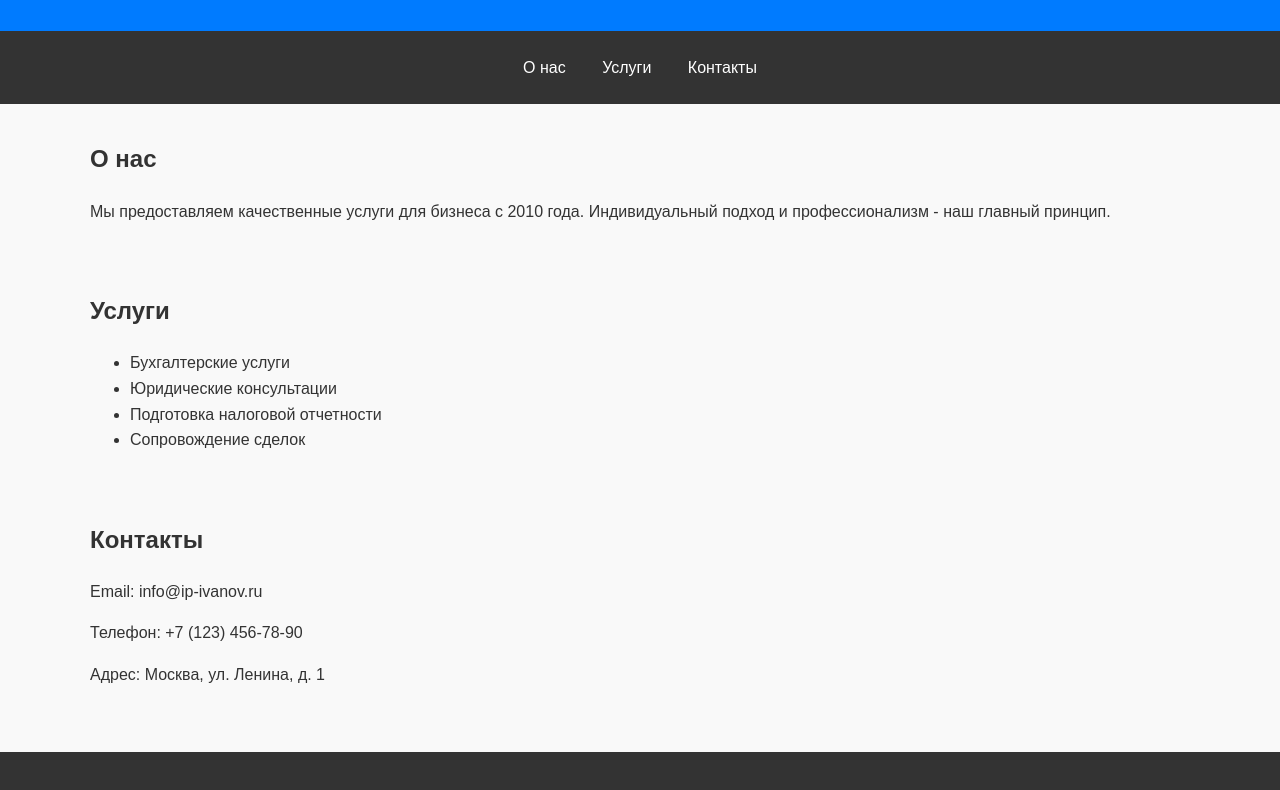
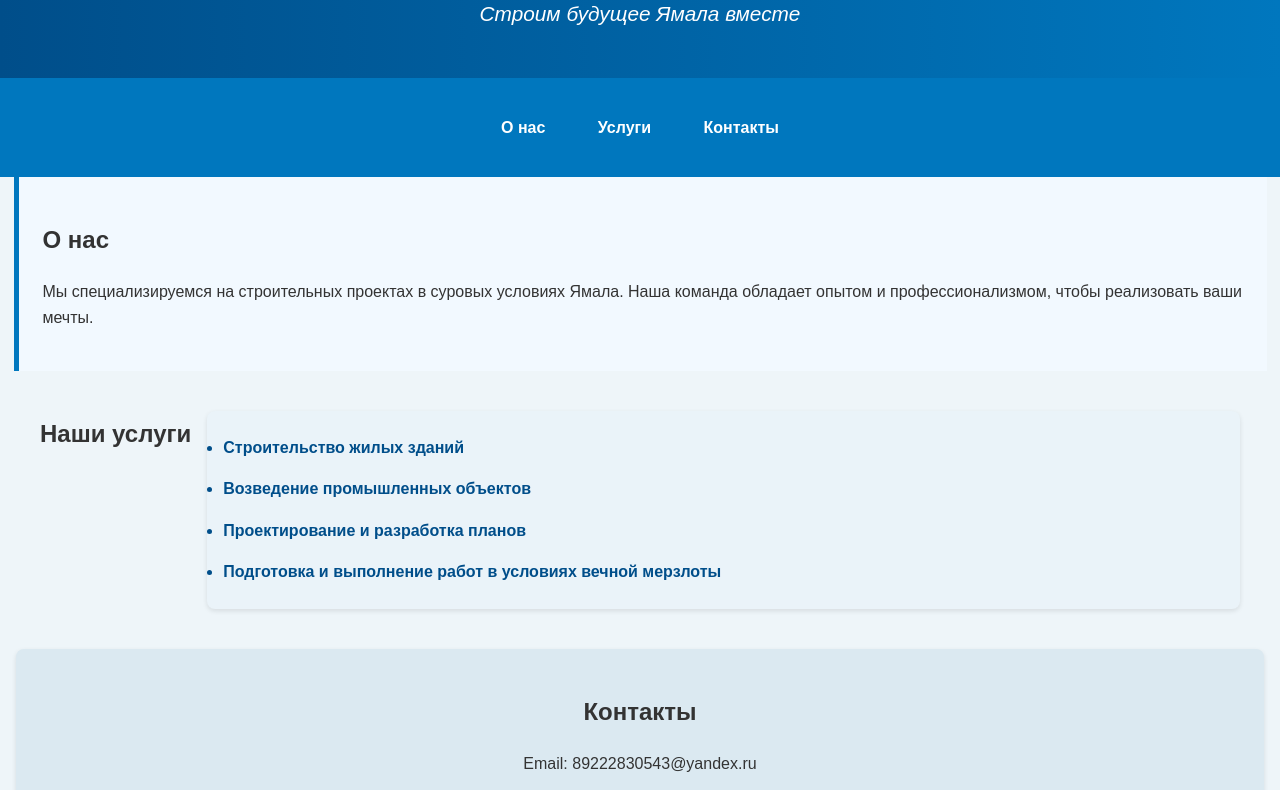
Before and after one commit to DotsenkoBuilding/-, a plain HTML site: page index.html in a window 1280 px wide. Shown: the part 128-918 px from the top of the page. Drawn offline with Linux system fonts and the light colour scheme.

Commit message:
Update index.html

```diff
--- a/index.html
+++ b/index.html
@@ -5,12 +5,123 @@
     <meta name="viewport" content="width=device-width, initial-scale=1.0">
     <title>ИП Доценко Роман Анатольевич</title>
     <link rel="stylesheet" href="styles.css">
+    <style>
+        /* Основные стили */
+        body {
+            font-family: Arial, sans-serif;
+            line-height: 1.6;
+            margin: 0;
+            padding: 0;
+            background: #eef5f9; /* Светло-голубой фон, символизирующий север */
+            color: #333;
+        }
+
+        header {
+            background: linear-gradient(90deg, #004e8a, #0077be); /* Цвета Ямала */
+            color: #fff;
+            padding: 1.5rem 0;
+            text-align: center;
+        }
+
+        header h1 {
+            margin: 0;
+            font-size: 3rem;
+            text-transform: uppercase;
+        }
+
+        header p {
+            margin: 0;
+            font-size: 1.3rem;
+            font-style: italic;
+        }
+
+        nav {
+            background: #0077be;
+            color: #fff;
+        }
+
+        nav ul {
+            margin: 0;
+            padding: 0;
+            list-style: none;
+            text-align: center;
+        }
+
+        nav ul li {
+            display: inline;
+            margin: 0;
+        }
+
+        nav ul li a {
+            color: #fff;
+            text-decoration: none;
+            padding: 0.8rem 1.5rem;
+            display: inline-block;
+            font-weight: bold;
+        }
+
+        nav ul li a:hover {
+            background: #004e8a;
+        }
+
+        .container {
+            max-width: 1200px;
+            margin: 0 auto;
+            padding: 1.5rem;
+        }
+
+        section {
+            margin-bottom: 2.5rem;
+        }
+
+        #about {
+            background: #f2f9ff;
+            padding: 1.5rem;
+            border-left: 5px solid #0077be;
+        }
+
+        #services {
+            display: flex;
+            flex-wrap: wrap;
+            gap: 1rem;
+        }
+
+        #services ul {
+            flex: 1;
+            background: #eaf3f9;
+            padding: 1rem;
+            border-radius: 8px;
+            box-shadow: 0 2px 5px rgba(0, 0, 0, 0.1);
+        }
+
+        #services ul li {
+            padding: 0.5rem 0;
+            font-weight: bold;
+            color: #004e8a;
+        }
+
+        #contacts {
+            background: #dbe9f1;
+            padding: 1.5rem;
+            border-radius: 8px;
+            text-align: center;
+            box-shadow: 0 2px 5px rgba(0, 0, 0, 0.1);
+        }
+
+        footer {
+            text-align: center;
+            background: #004e8a;
+            color: #fff;
+            padding: 1rem 0;
+            margin-top: 2rem;
+        }
+    </style>
 </head>
 <body>
     <header>
         <div class="container">
-            <h1>ИП Доценко Р.А</h1>
-            <p>Ваш надежный партнер в бизнесе</p>
+            <h1>ИП Иванов</h1>
+            <p>Строим будущее Ямала вместе</p>
         </div>
     </header>
 
@@ -27,30 +138,31 @@
     <main>
         <section id="about" class="container">
             <h2>О нас</h2>
-            <p>Мы предоставляем качественные услуги для бизнеса с 2010 года. Индивидуальный подход и профессионализм - наш главный принцип.</p>
+            <p>Мы специализируемся на строительных проектах в суровых условиях Ямала. Наша команда обладает опытом и профессионализмом, чтобы реализовать ваши мечты.</p>
         </section>
 
         <section id="services" class="container">
-            <h2>Услуги</h2>
+            <h2>Наши услуги</h2>
             <ul>
-                <li>Бухгалтерские услуги</li>
-                <li>Юридические консультации</li>
-                <li>Подготовка налоговой отчетности</li>
-                <li>Сопровождение сделок</li>
+                <li>Строительство жилых зданий</li>
+                <li>Возведение промышленных объектов</li>
+                <li>Проектирование и разработка планов</li>
+                <li>Подготовка и выполнение работ в условиях вечной мерзлоты</li>
             </ul>
         </section>
 
         <section id="contacts" class="container">
             <h2>Контакты</h2>
-            <p>Email: info@ip-ivanov.ru</p>
-            <p>Телефон: +7 (123) 456-78-90</p>
-            <p>Адрес: Москва, ул. Ленина, д. 1</p>
+            <p>Email: 89222830543@yandex.ru</p>
+            <p>Телефон: +8(349)3829-0-29</p>
+            <p>ИНН: 890603720008</p>
+            <p>ОГРНИП: 312890502500022</p>
         </section>
     </main>
 
     <footer>
         <div class="container">
-            <p>&copy; 2024 ИП Иванов. Все права защищены.</p>
+            <p>&copy; 2024 ИП Доценко Р.А.</p>
         </div>
     </footer>
 </body>
```
